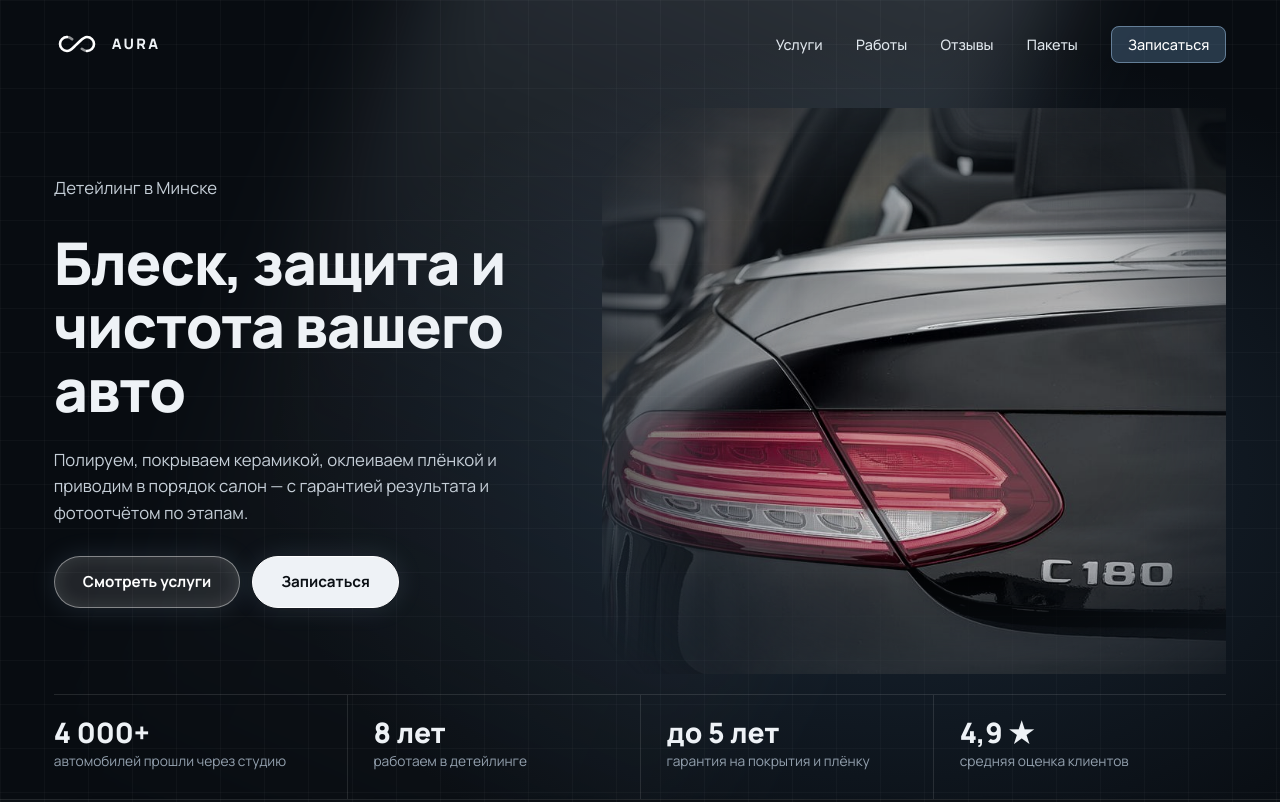
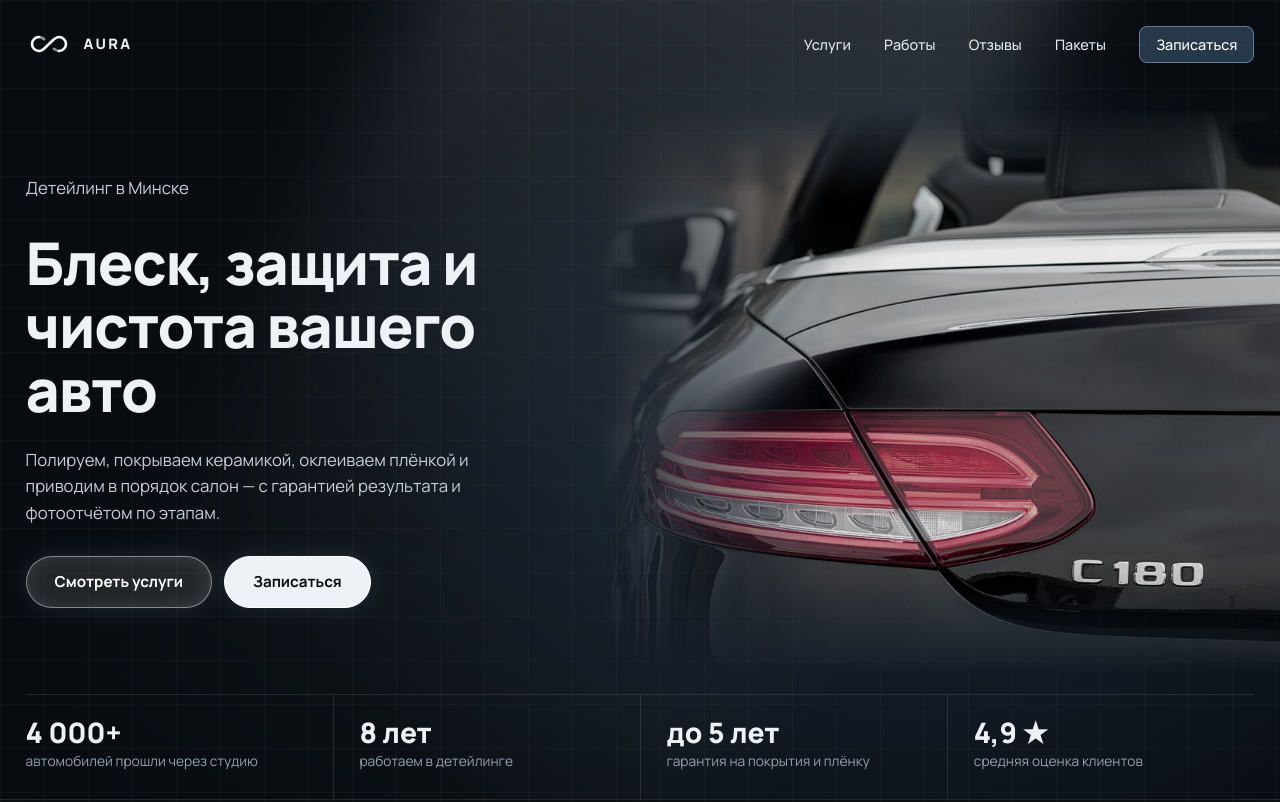
Before and after one commit to a21312732-star/svisloch-school, a plain HTML site: page index.html in a window 1280 px wide. Shown: the top 802 px of the page. Drawn offline with Linux system fonts and the light colour scheme.

Commit message:
Вёрстка на всю ширину экрана без ограничения
Убран предел ширины контейнера, поля уменьшены, шрифт масштабируется
на больших экранах, фото первого экрана уходит в правый край.

Co-Authored-By: Claude Fable 5.2 <noreply@anthropic.com>
Claude-Session: https://claude.ai/code/session_01XtS4qLrcFXCnPBPEWFpHyG

```diff
--- a/assets/css/styles.css
+++ b/assets/css/styles.css
@@ -11,13 +11,13 @@
   --accent: #9fc4e6;
   --accent-bg: rgba(120, 170, 215, 0.28);
   --radius: 16px;
-  --pad: clamp(20px, 4.2vw, 84px);
+  --pad: clamp(16px, 2vw, 44px);
   --font: "Manrope", "Segoe UI", Arial, sans-serif;
 }
 *, *::before, *::after { box-sizing: border-box; }
-html { scroll-behavior: smooth; -webkit-text-size-adjust: 100%; }
+html { scroll-behavior: smooth; -webkit-text-size-adjust: 100%; font-size: clamp(16px, 9px + 0.42vw, 24px); }
 body {
-  margin: 0; color: var(--text); font-family: var(--font); font-size: 16px; line-height: 1.55; overflow-wrap: break-word;
+  margin: 0; color: var(--text); font-family: var(--font); font-size: 1rem; line-height: 1.55; overflow-wrap: break-word;
   background-color: var(--bg);
   background-image:
     linear-gradient(rgba(255, 255, 255, 0.028) 1px, transparent 1px),
@@ -29,7 +29,7 @@ a { color: inherit; }
 h1, h2, h3, p, dl, dd { margin: 0; }
 ul { margin: 0; padding: 0; list-style: none; }
 :focus-visible { outline: 2px solid var(--accent); outline-offset: 3px; border-radius: 8px; }
-.wrap { width: 100%; max-width: 1920px; margin: 0 auto; padding: 0 var(--pad); }
+.wrap { width: 100%; padding: 0 var(--pad); }
 .skip { position: absolute; left: -9999px; top: 0; background: #fff; color: #000; padding: 10px 16px; z-index: 100; }
 .skip:focus { left: 10px; top: 10px; }
 
@@ -89,12 +89,13 @@ ul { margin: 0; padding: 0; list-style: none; }
 .hero-text > p:not(.eyebrow) { color: #c5ced7; max-width: 30em; margin-bottom: 30px; font-size: 1.05rem; }
 .hero-eyebrow { font-size: clamp(1.1rem, 1.6vw, 1.5rem); color: #d3dbe3; font-weight: 400; }
 .hero-actions { display: flex; flex-wrap: wrap; gap: 12px; }
-.hero-photo { position: relative; align-self: stretch; min-height: 320px; }
+.hero-photo { position: relative; align-self: stretch; min-height: 320px; margin-right: calc(var(--pad) * -1); }
 .hero-photo img {
   position: absolute; inset: 0; width: 100%; height: 100%; object-fit: cover; object-position: 60% 50%;
   filter: saturate(0.55) brightness(0.9) contrast(1.05) hue-rotate(-8deg);
-  -webkit-mask-image: radial-gradient(72% 70% at 58% 52%, #000 38%, transparent 100%);
-  mask-image: radial-gradient(72% 70% at 58% 52%, #000 38%, transparent 100%);
+  -webkit-mask-image: linear-gradient(90deg, transparent 0%, #000 34%), linear-gradient(180deg, transparent 0%, #000 16%, #000 84%, transparent 100%);
+  -webkit-mask-composite: source-in; mask-image: linear-gradient(90deg, transparent 0%, #000 34%), linear-gradient(180deg, transparent 0%, #000 16%, #000 84%, transparent 100%);
+  mask-composite: intersect;
 }
 .hero-stats { display: grid; grid-template-columns: repeat(4, 1fr); border-top: 1px solid var(--line); }
 .hero-stats li { padding: 22px 0 26px; padding-right: 20px; }
@@ -105,6 +106,7 @@ ul { margin: 0; padding: 0; list-style: none; }
   .hero { min-height: 0; }
   .hero-main { grid-template-columns: 1fr; }
   .hero-photo { min-height: 250px; order: -1; margin: 0 calc(var(--pad) * -1); }
+  .hero-photo img { -webkit-mask-image: linear-gradient(180deg, #000 60%, transparent 100%); mask-image: linear-gradient(180deg, #000 60%, transparent 100%); }
   .hero-stats { grid-template-columns: 1fr 1fr; }
   .hero-stats li:nth-child(3) { border-left: 0; padding-left: 0; }
   .hero-stats li:nth-child(n+3) { border-top: 1px solid var(--line); }
@@ -124,7 +126,7 @@ ul { margin: 0; padding: 0; list-style: none; }
 .panel > * { padding: clamp(22px, 3vw, 52px); }
 .panel > * + * { border-left: 1px solid var(--line); }
 .wire { display: grid; place-items: center; background: rgba(255, 255, 255, 0.02); }
-.wire svg { width: 100%; max-width: 560px; height: auto; filter: drop-shadow(0 0 6px rgba(215, 232, 250, 0.8)) drop-shadow(0 0 22px rgba(170, 205, 240, 0.35)); }
+.wire svg { width: 100%; max-width: 760px; height: auto; filter: drop-shadow(0 0 6px rgba(215, 232, 250, 0.8)) drop-shadow(0 0 22px rgba(170, 205, 240, 0.35)); }
 .panel h2 { margin-bottom: 18px; }
 .panel p { color: #c5ced7; }
 .panel p + p { margin-top: 14px; }
```
Also changed, not shown: tests/site.test.mjs (+4 -3 lines).
